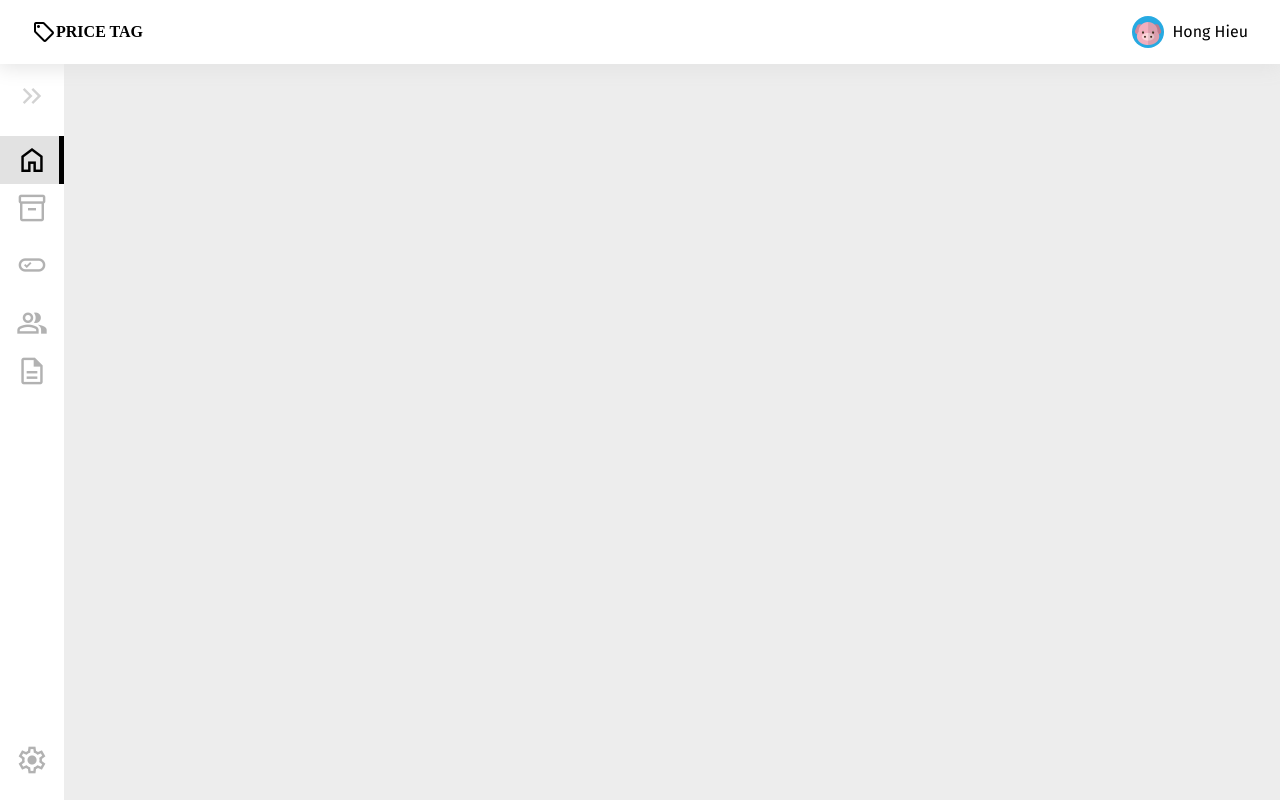
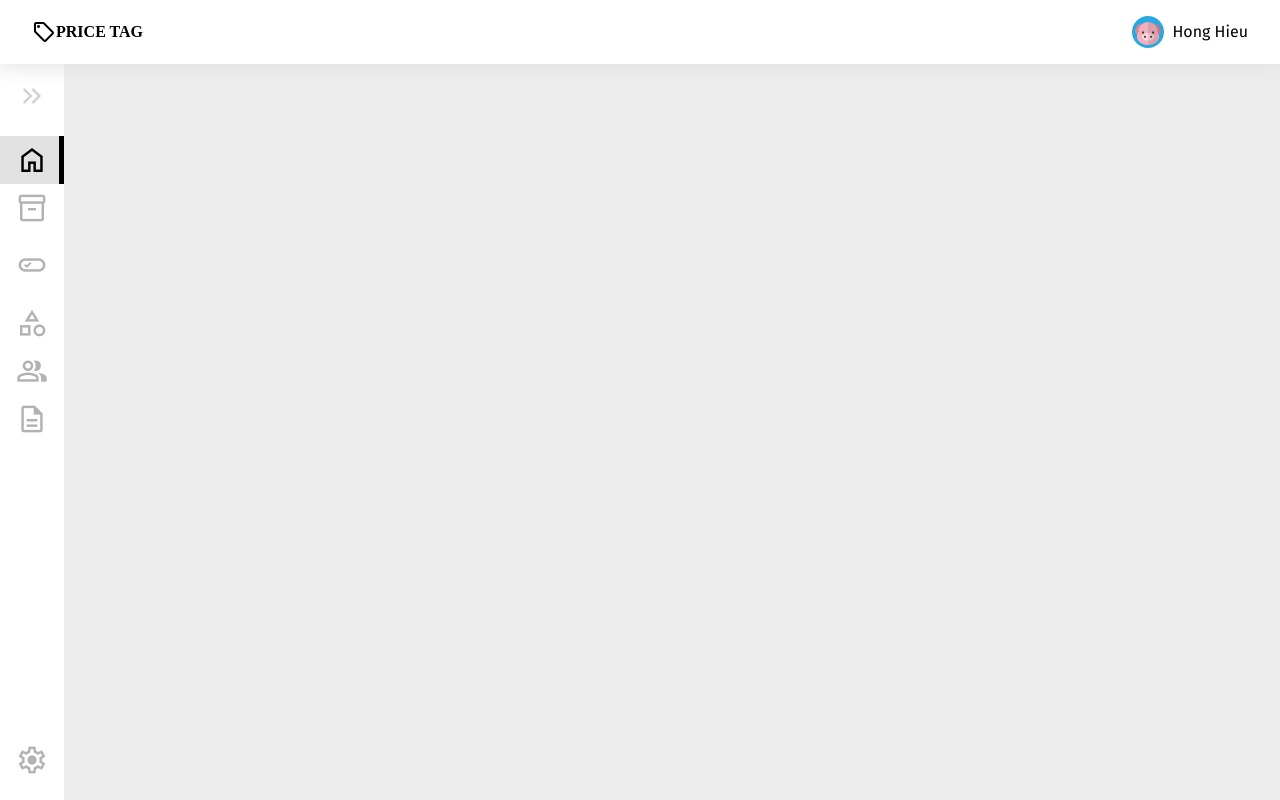
Before and after one commit to DavinHHiu/Thesis, a Vue app in the folder backoffice/: page / in a window 1280 px wide. Built offline with nearby package versions, Linux system fonts and the light colour scheme; a web font is replaced by a local one.

Commit message:
🛠️update sidebar upload preview

```diff
--- a/backoffice/src/components/common/molecules/UploadPreview.vue
+++ b/backoffice/src/components/common/molecules/UploadPreview.vue
@@ -52,7 +52,6 @@ export default defineComponent({
         reader.onload = (event: any) => {
           const uploadWrapper = this.$refs.uploadWrapper as HTMLDivElement;
           if (uploadWrapper) {
-            console.log(event.target.result);
             this.src = event.target.result;
             uploadWrapper.style.border = "none";
           }
--- a/backoffice/src/components/common/organisms/Sidebar.vue
+++ b/backoffice/src/components/common/organisms/Sidebar.vue
@@ -31,6 +31,10 @@
       <router-link class="button" to="/product-attributes">
         <span class="material-symbols-outlined">edit_attributes</span>
         <span class="text">Product Attributes</span>
+      </router-link>
+      <router-link class="button" to="/categories">
+        <span class="material-symbols-outlined">category</span>
+        <span class="text">Category</span>
       </router-link>
       <router-link class="button" to="/users">
         <span class="material-symbols-outlined">group</span>
```
